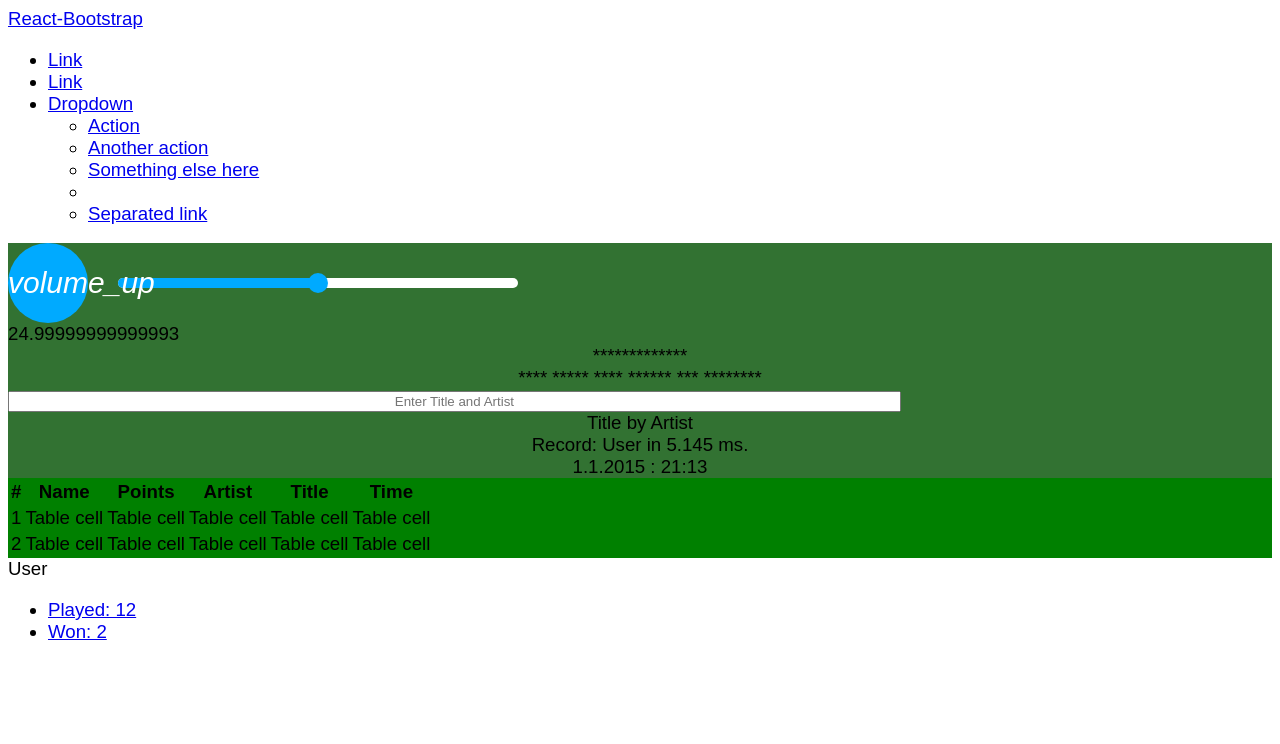
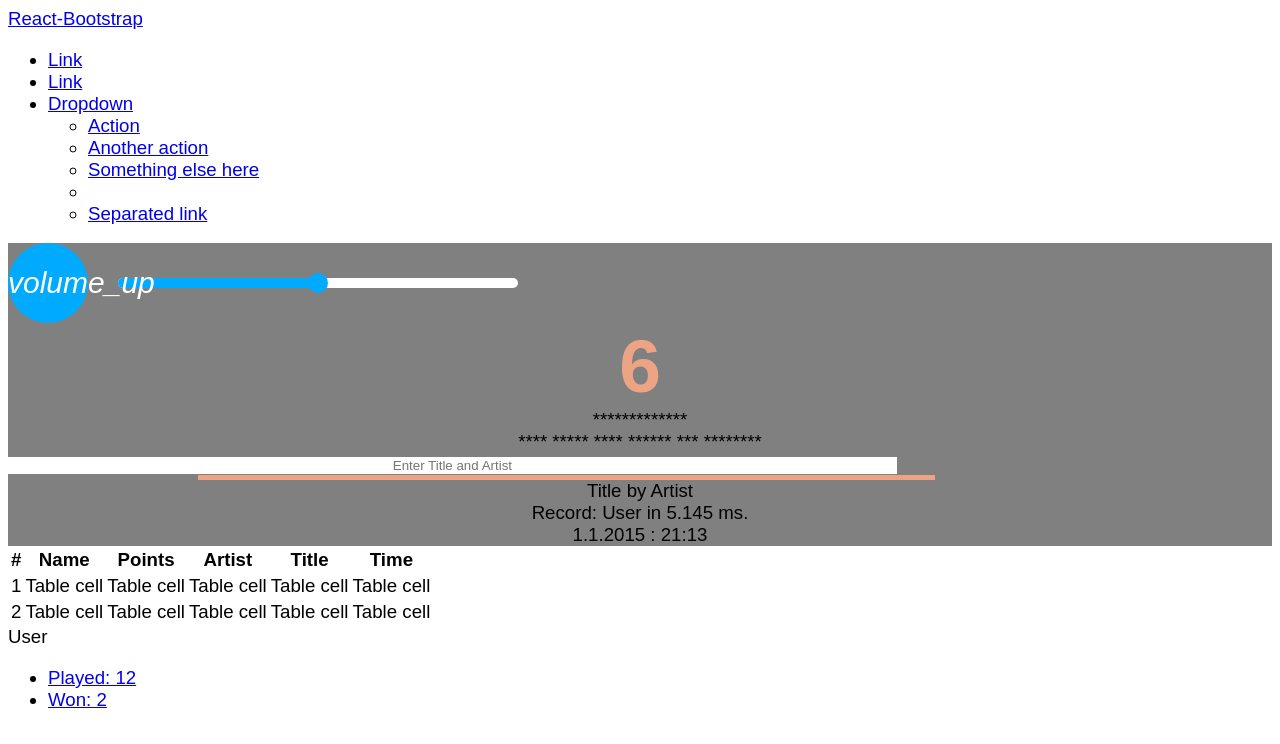
Before and after one commit to J0-nas/TDDD27, a React app in the folder dev_server/: page / in a window 1280 px wide. Shown: the top 744 px of the page. Built offline with nearby package versions, Linux system fonts and the light colour scheme; the HTML template or start-up script is replaced by a standard one.

Commit message:
Progress counter/bar finished

```diff
--- a/dev_server/src/css/style.css
+++ b/dev_server/src/css/style.css
@@ -9,10 +9,6 @@ body {
 
 #app {
     height:400px;
-}
-
-.mainContainer {
-    //background-color: yellow;
 }
 
 /*
@@ -80,3 +76,85 @@ button, button:focus, button:active {
     background-color: lightblue;
     transform: scale(3);
 }
+
+/*
+  ProgressCounter
+*/
+#timer {
+    margin-left: auto;
+    margin-right: auto;
+    color: lightcoral;
+    text-align: center;
+    z-index: 2;
+    font-size: 75px;
+    /*font-family: helvetica!important;*/
+    font-family: sans-serif!important;
+    font-style: normal;
+    font-variant: small-caps;
+    font-weight: 700;
+}
+
+.filling-text {
+    animation: fill-text 30s linear;
+    animation-timing-function: linear;
+}
+
+@keyframes fill-text {
+    100% {
+        color: lightcoral
+    }
+    50% {
+        color: #e8ed90
+    }
+    0% {
+        color: lightgreen
+    }
+}
+
+/*
+  ProgressBar
+*/
+
+.form-group {
+  margin-bottom: 0px;
+}
+
+.form-group * {
+  border: 0px;
+  border-bottom-left-radius: 0px;
+  border-bottom-right-radius: 0px;
+}
+
+#progressWrapper {
+  width: 70%;
+  margin-left: auto;
+  margin-right: auto;
+}
+
+#progress {
+  background-color: lightcoral;
+  height: 5px;
+  margin-top: 0px;
+  margin-bottom: 0px;
+  padding: 0px;
+}
+
+.filling-bar {
+    animation: fill-bar 30s linear;
+    animation-timing-function: linear;
+}
+
+@keyframes fill-bar {
+    100% {
+        background: lightcoral;
+        width: 100%;
+    }
+    50% {
+        background: #e8ed90;
+        width: 50%;
+    }
+    0% {
+        background: lightgreen;
+        width: 0%;
+    }
+}
--- a/dev_server/src/logic/AudioPlayer.jsx
+++ b/dev_server/src/logic/AudioPlayer.jsx
@@ -6,13 +6,18 @@ export default class AudioPlayer extends React.Component{
     this.state = {
       startHandles: []
     }
+
+    this.audio = new Audio();
+
     this.setVolume = this.setVolume.bind(this);
     this.pushStart = this.pushStart.bind(this);
     this.addHandle = this.addHandle.bind(this);
+    this.playSongFrom = this.playSongFrom.bind(this);
   }
 
   setVolume(volume) {
     console.log("set volume to ", volume);
+    this.audio.volume = volume;
   }
 
   pushStart(start) {
@@ -25,8 +30,12 @@ export default class AudioPlayer extends React.Component{
   addHandle(handle) {
     var state = this.state;
     state.startHandles.push(handle);
-    console.log("oldState", this.state);
     //this.setState(state);
-    console.log("newState", this.state);
+  }
+
+  playSongFrom(songURL, time) {
+    this.audio.src = songURL;
+    this.audio.currentTime = time;
+    this.audio.play();
   }
 }
--- a/dev_server/src/logic/GameLogic.jsx
+++ b/dev_server/src/logic/GameLogic.jsx
@@ -52,7 +52,7 @@ export default class GameLogic extends React.Component {
 
   componentDidMount() {
     this.startSong();
-    this.audioPlayer.pushStart(30);
+    this.audioPlayer.pushStart(10);
   }
 
   initViewConnection(vC) {
@@ -88,11 +88,7 @@ export default class GameLogic extends React.Component {
     this.viewConnection.updateATLabels(newArtistLabel, newTitleLabel);
 
     //TODO
-    var song = new Audio(this.state.currentSong.url);
-    song.src = "http://listen.vo.llnwd.net/g3/5/4/8/1/7/1302071845.mp3";
-    song.currentTime = this.state.currentSong.songStart;
-    song.volume = 0.3;
-    song.play();
+    this.audioPlayer.playSongFrom(this.state.currentSong.url, 20);
   }
 
   processInput(input) {
--- a/dev_server/src/views/GameView.jsx
+++ b/dev_server/src/views/GameView.jsx
@@ -73,7 +73,8 @@ export default class GameView extends React.Component {
 
   render() {
     var s = {
-      backgroundColor: "rgba(100,100,100,0.5)",
+      //backgroundColor: "rgba(100,100,100,0.5)",
+      backgroundColor: "grey",
       marginRight: "0px",
       width: "100%"
     }
@@ -81,10 +82,11 @@ export default class GameView extends React.Component {
     return (
       <Grid style={s}>
         <VolumeView callback={ this.props.volumeCallback }/>
-        <ProgressCounter setStartAtHandle={ this.props.addStartHandle } name="PC"/>
+        <ProgressCounter setStartAtHandle={ this.props.addStartHandle }/>
 
         <TextBox artist={this.state.textBox.artist} title={this.state.textBox.title}/>
         <SolveInput gvCB={this.inputSubmitCallback}/>
+        <ProgressBar setStartAtHandle= { this.props.addStartHandle }/>
         <PreviouslyPlayed artist={this.state.previouslyPlayed.artist} title={this.state.previouslyPlayed.title} rUser={this.state.previouslyPlayed.record.userName} rTime={this.state.previouslyPlayed.record.time} rDate={this.state.previouslyPlayed.record.date}/>
       </Grid>
     );
--- a/dev_server/src/views/Page.jsx
+++ b/dev_server/src/views/Page.jsx
@@ -41,7 +41,7 @@ export default class Page extends React.Component {
 
   render() {
     var s = {
-      "backgroundColor": "green"
+      //"backgroundColor": "green"
     };
     return (
       <div id="Page">
--- a/dev_server/src/views/ProgressBar.jsx
+++ b/dev_server/src/views/ProgressBar.jsx
@@ -2,10 +2,33 @@ import React from 'react';
 import ReactDOM from 'react-dom';
 
 export default class ProgressBar extends React.Component {
+  constructor() {
+    super();
+    this.state = {
+      progress: 0
+    }
+
+    this.startAt = this.startAt.bind(this);
+  }
+
+  componentDidMount() {
+    this.props.setStartAtHandle(this.startAt);
+  }
+
+  startAt(time) {
+    this.setState({progress: time-30});
+    console.log("Progressbar started, ", this.state.progress);
+  }
+
+
   render() {
+    var s = {
+      animationDelay: String(this.state.progress) + "s"
+    }
+
     return (
-      <div>
-        ProgressBar
+      <div id="progressWrapper">
+        <div id="progress" className="filling-bar" style={s}> </div>
       </div>
     );
   }
--- a/dev_server/src/views/ProgressCounter.jsx
+++ b/dev_server/src/views/ProgressCounter.jsx
@@ -5,9 +5,11 @@ export default class ProgressCounter extends React.Component {
   constructor() {
     super();
     this.state = {
-      counter: 30
+      counter: 30,
+      interval: 30
     };
     this.startAt = this.startAt.bind(this);
+    this.renderCounter = this.renderCounter.bind(this);
   }
 
   componentDidMount() {
@@ -20,9 +22,10 @@ export default class ProgressCounter extends React.Component {
   }
 
   startAt(time) {
-    console.log("Counter started");
     this.setState({counter: time});
+    this.setState({interval: time});
     this.timer = setInterval(() => this.tick(), 100);
+    console.log("Counter started, ", this.state.counter);
   }
 
   tick() {
@@ -32,6 +35,9 @@ export default class ProgressCounter extends React.Component {
       /*this.setState({
         counter: 30*10
       });*/
+      this.setState({
+        counter: 0
+      });
       clearInterval(this.timer);
       this.timer = null
     } else {
@@ -41,11 +47,20 @@ export default class ProgressCounter extends React.Component {
     }
   }
 
+  renderCounter() {
+    var counter = this.state.counter;
+    var pre = Math.floor(counter/10);
+    var post = counter % 10;
+    return String(pre) + "." + String(post)
+  }
 
 
   render() {
+    var s = {
+      animationDelay: String(this.state.interval-30) + "s"
+    }
     return (
-      <div id="timer"> { this.state.counter } </div>
+      <div id="timer" className="filling-text" style={s}> { Math.ceil(this.state.counter) } </div>
     );
   }
 }
```
